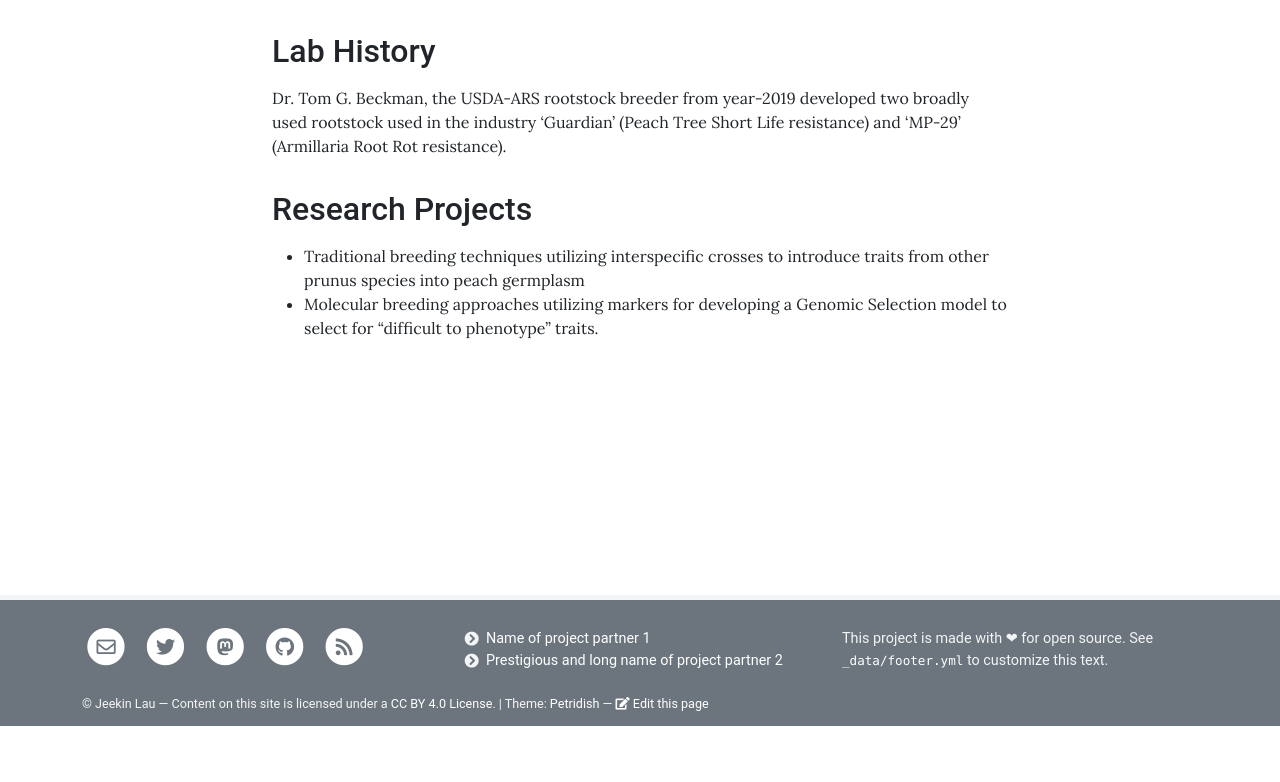
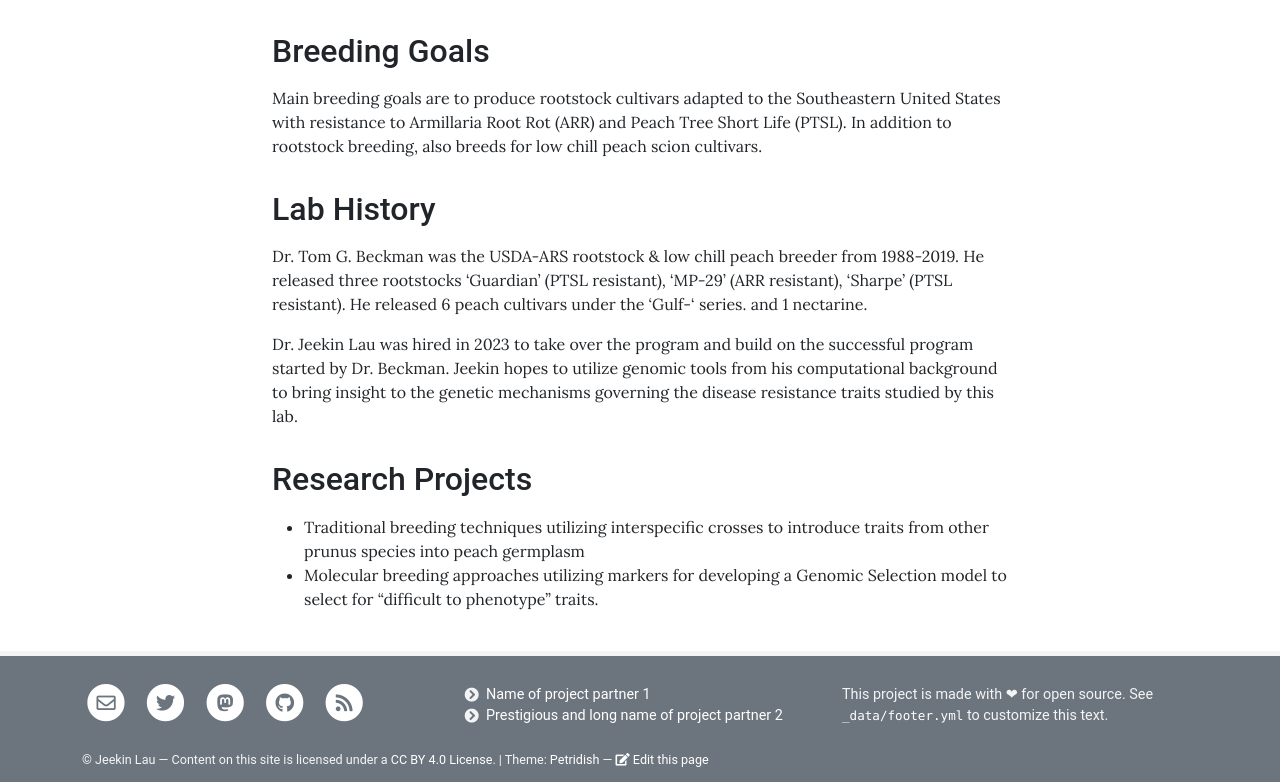
Before and after one commit to jeekinlau/lab_website, a Jekyll site: the page built from pages/about.md, in a window 1280 px wide. Shown: the part 308-1090 px from the top of the page. Built offline with Jekyll 4.4.1, drawn with Linux system fonts in a browser that asks for light colours; before the commit the page ends 1034 px from its top, so only the background shows below that.

Commit message:
update about page

```diff
--- a/pages/about.md
+++ b/pages/about.md
@@ -7,9 +7,14 @@ background:
   href: https://unsplash.com/photos/UmncJq4KPcA
 permalink: /about/
 ---
+## Breeding Goals
+Main breeding goals are to produce rootstock cultivars adapted to the Southeastern United States with resistance to Armillaria Root Rot (ARR) and Peach Tree Short Life (PTSL). In addition to rootstock breeding, also breeds for low chill peach scion cultivars.
 
 ## Lab History
-Dr. Tom G. Beckman, the USDA-ARS rootstock breeder from year-2019 developed two broadly used rootstock used in the industry 'Guardian' (Peach Tree Short Life resistance) and 'MP-29' (Armillaria Root Rot resistance).
+Dr. Tom G. Beckman was the USDA-ARS rootstock & low chill peach breeder from 1988-2019.
+He released three rootstocks 'Guardian' (PTSL resistant), 'MP-29' (ARR resistant), 'Sharpe' (PTSL resistant). He released 6 peach cultivars under the 'Gulf-' series. and 1 nectarine.
+
+Dr. Jeekin Lau was hired in 2023 to take over the program and build on the successful program started by Dr. Beckman. Jeekin hopes to utilize genomic tools from his computational background to bring insight to the genetic mechanisms governing the disease resistance traits studied by this lab.
 
 ## Research Projects
 
```
